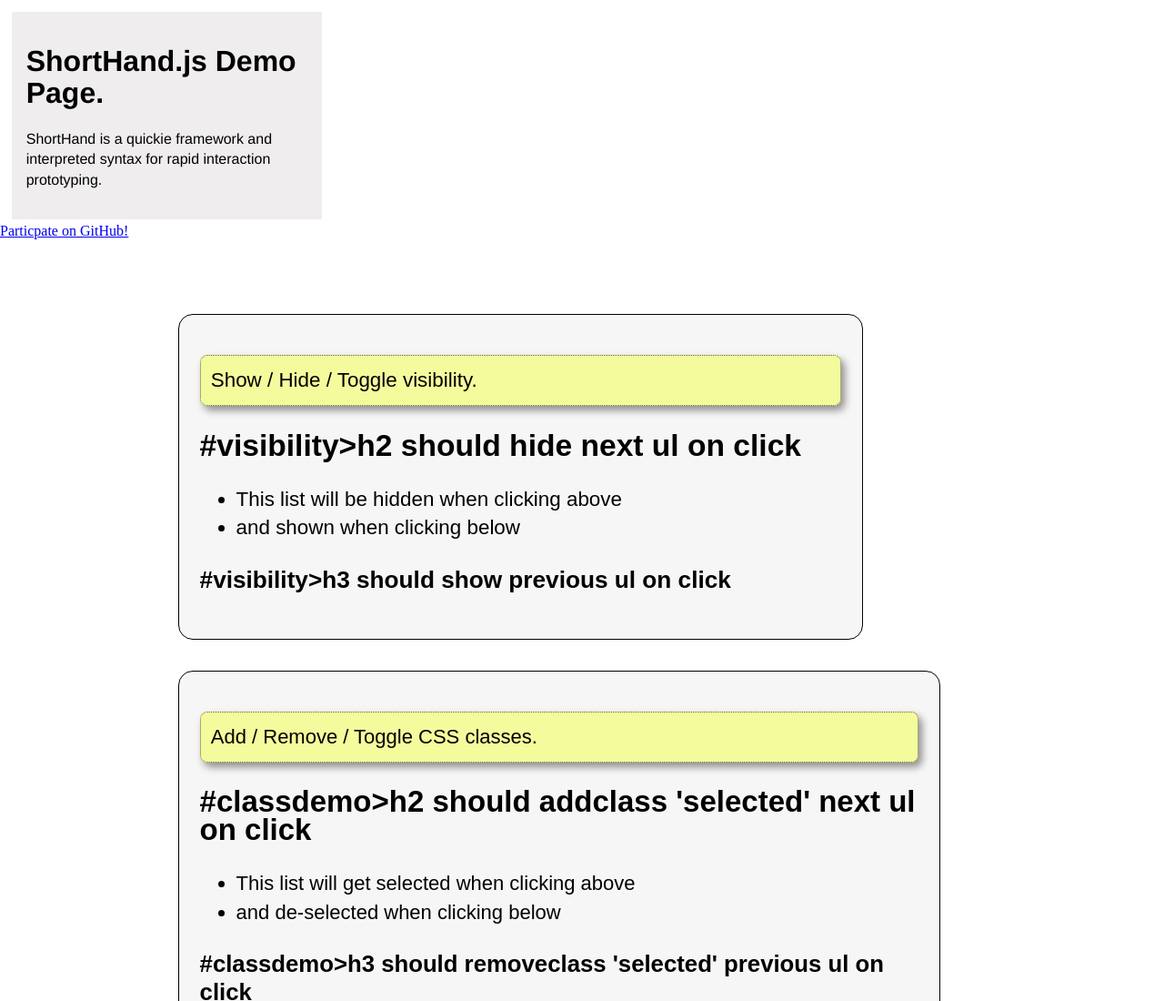
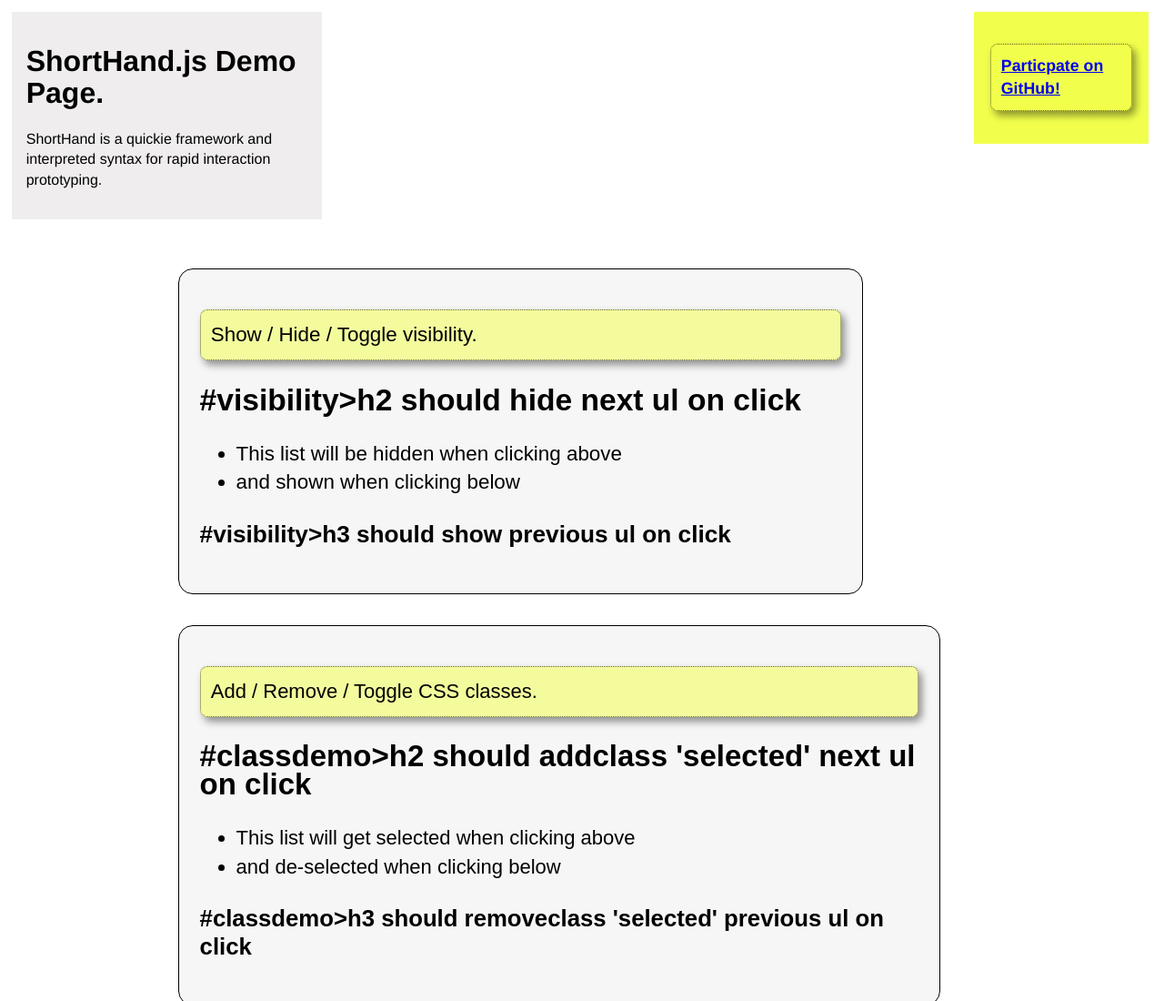
Before and after one commit to splatcollision/shorthand.js, a plain HTML site: page demo.html in a window 1280 px wide. Shown: the top 1100 px of the page at 91% size. Drawn offline with nearby package versions, Linux system fonts and the light colour scheme.

Commit message:
updated demo from gh-pages branch

```diff
--- a/demo.html
+++ b/demo.html
@@ -94,7 +94,7 @@
 	border-radius : 16px;
 	}
 
-#screen_container_658 > #layer4467 {
+#screen_container_658 #githublink {
 	width: 15.020366598778004%;
 	height: auto;
 	left: 83.66205710998452%;
@@ -214,7 +214,7 @@
 
 </header>
 
-<a href="https://github.com/splatcollision/shorthand.js"><section id='layer4467' data='4467'><p>Particpate on GitHub!</p></section></a>
+<section id='githublink' data='4467'><p><a href="https://github.com/splatcollision/shorthand.js">Particpate on GitHub!</a></p></section>
 
 <section id='visibility' data='4463'><p>Show / Hide / Toggle visibility.</p>
 
@@ -245,7 +245,7 @@
   </div>
 
   <!-- Shorthand.js -->
-  <script src="Shorthand.js" type="text/javascript"></script>
+  <script src="shorthand.js" type="text/javascript"></script>
   <!-- Shorthand blocks -->
   <script type="text/Shorthand">
 
```
